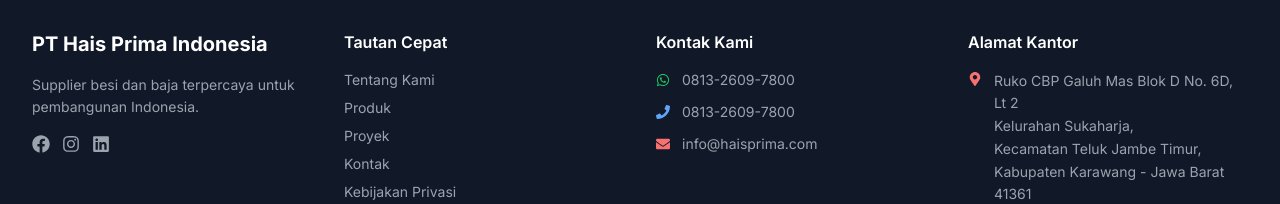
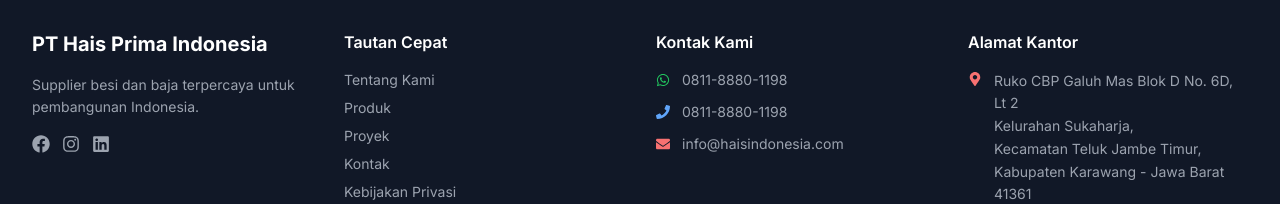
Before and after one commit to herlan-syihabudin/hais-prima-indonesia, a Next.js app: page / in a window 1280 px wide. Shown: the part 7593-7797 px from the top of the page. Built offline with nearby package versions, Linux system fonts and the light colour scheme.

Commit message:
Update contact information in Footer component

```diff
--- a/components/layout/Footer.tsx
+++ b/components/layout/Footer.tsx
@@ -5,9 +5,9 @@ export default function Footer() {
   const currentYear = new Date().getFullYear();
 
   // Nomor WhatsApp yang benar
-  const whatsappNumber = "6281326097800";
-  const phoneNumber = "6281326097800";
-  const emailAddress = "info@haisprima.com";
+  const whatsappNumber = "6281188801198";
+  const phoneNumber = "628188801198";
+  const emailAddress = "info@haisindonesia.com";
 
   return (
     <footer className="bg-gray-900 text-white pt-12 pb-6">
@@ -56,7 +56,7 @@ export default function Footer() {
                   rel="noopener noreferrer"
                   className="hover:text-green-400 transition"
                 >
-                  0813-2609-7800
+                  0811-8880-1198
                 </a>
               </li>
               <li className="flex items-center gap-3 text-gray-400 hover:text-blue-400 transition group">
@@ -65,7 +65,7 @@ export default function Footer() {
                   href={`tel:${phoneNumber}`}
                   className="hover:text-blue-400 transition"
                 >
-                  0813-2609-7800
+                  0811-8880-1198
                 </a>
               </li>
               <li className="flex items-center gap-3 text-gray-400 hover:text-red-400 transition group">
@@ -74,7 +74,7 @@ export default function Footer() {
                   href={`mailto:${emailAddress}`}
                   className="hover:text-red-400 transition"
                 >
-                  info@haisprima.com
+                  info@haisindonesia.com
                 </a>
               </li>
             </ul>
```
